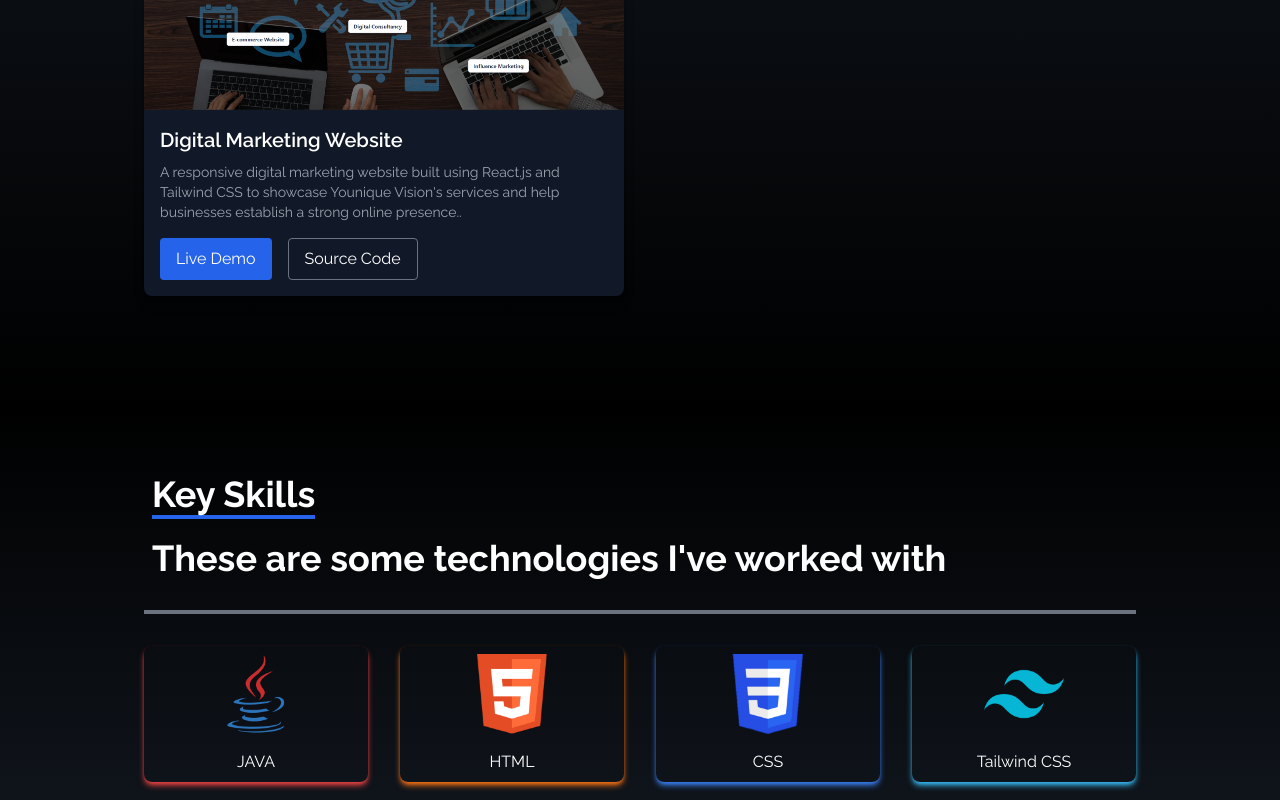
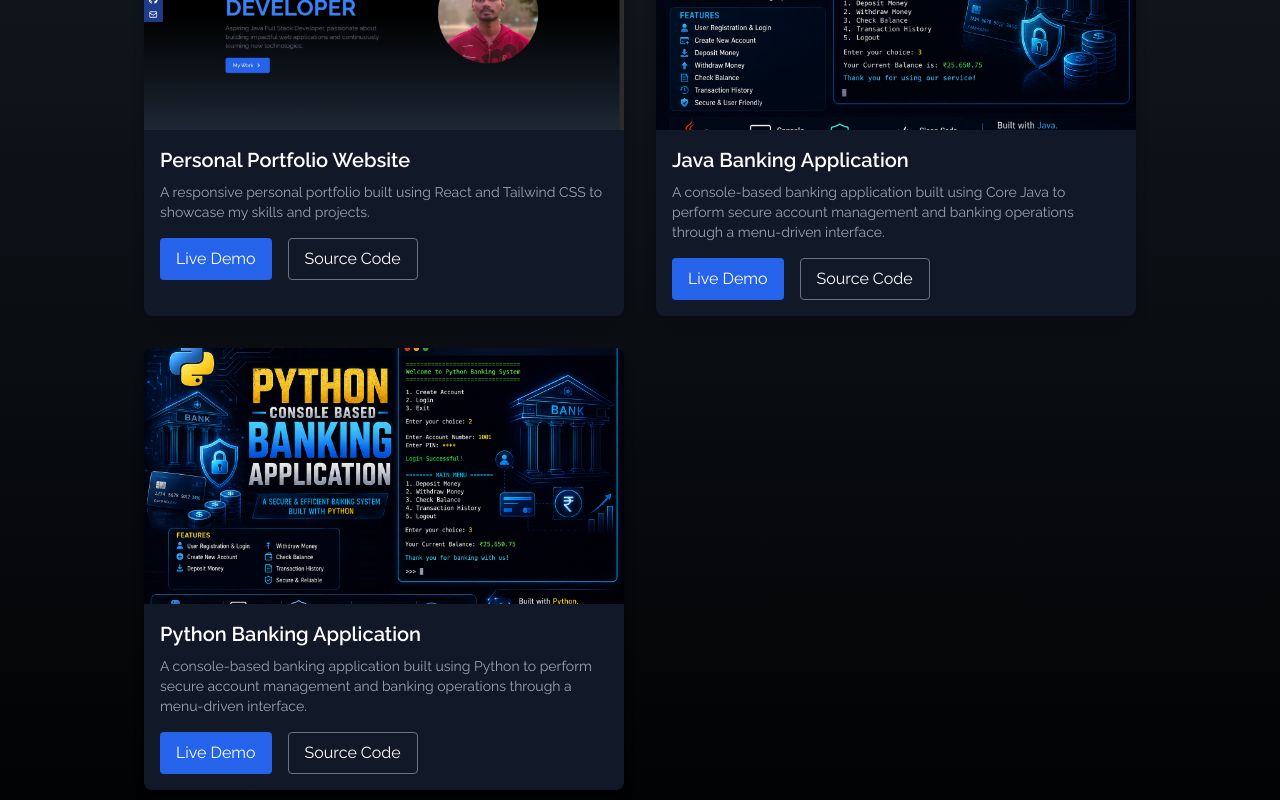
Before and after one commit to Rahul25S/Portfolio, a React (Vite) app: page / in a window 1280 px wide. Shown: the part 1640-2440 px from the top of the page. Built offline with nearby package versions, Linux system fonts and the light colour scheme.

Commit message:
added 4th project

```diff
--- a/src/components/Portfolio.jsx
+++ b/src/components/Portfolio.jsx
@@ -1,7 +1,9 @@
 import React from "react";
 import image1 from "../assets/one.png";
 import image from "../assets/two.png";
-import image2 from "../assets/three.png"
+import image2 from "../assets/three.png";
+import image3 from "../assets/four.png";
+import image4 from "../assets/five.png";
 
 const Portfolio = () => {
   const portfolios = [
@@ -15,6 +17,15 @@ const Portfolio = () => {
       code: "https://github.com/Rahul25S/AniHubTamil_Frontend-React.js-",
     },
     {
+      id: 3,
+      title: "Digital Marketing Website",
+      description:
+        "A responsive digital marketing website built using React.js and Tailwind CSS to showcase Younique Vision's services and help businesses establish a strong online presence..",
+      src: image2,
+      demo: "https://younique-vision-digitalmarketing.netlify.app/",
+      code: "https://github.com/Rahul25S/Younique_Vision_Digital_Marketing",
+    },
+    {
       id: 2,
       title: "Personal Portfolio Website",
       description:
@@ -23,16 +34,25 @@ const Portfolio = () => {
       demo: "https://rahul25s.netlify.app",
       code: "https://github.com/Rahul25S/Portfolio-Project---Clg.-.git",
     },
+
     {
-      id: 3,
-      title: "Digital Marketing Website",
+      id: 4,
+      title: "Java Banking Application",
       description:
-        "A responsive digital marketing website built using React.js and Tailwind CSS to showcase Younique Vision's services and help businesses establish a strong online presence..",
-      src: image2,
-      demo: "https://younique-vision-digitalmarketing.netlify.app/",
-      code: "https://github.com/Rahul25S/Younique_Vision_Digital_Marketing",
+        "A console-based banking application built using Core Java to perform secure account management and banking operations through a menu-driven interface.",
+      src: image3,
+      demo: "https:/github.com/Rahul25S/Java-Banking-System",
+      code: "https:/github.com/Rahul25S/Java-Banking-System",
     },
-
+    {
+      id: 5,
+      title: "Python Banking Application",
+      description:
+        "A console-based banking application built using Python to perform secure account management and banking operations through a menu-driven interface.",
+      src: image4,
+      demo: "https://github.com/Rahul25S/Python-Banking-System",
+      code: "https://github.com/Rahul25S/Python-Banking-System",
+    },
   ];
 
   return (
@@ -65,9 +85,7 @@ const Portfolio = () => {
               />
 
               <div className="p-4">
-                <h3 className="text-xl font-semibold">
-                  {project.title}
-                </h3>
+                <h3 className="text-xl font-semibold">{project.title}</h3>
                 <p className="text-gray-400 text-sm mt-2">
                   {project.description}
                 </p>
```
Also changed, not shown: src/assets/five.png (added), src/assets/four.png (added).
